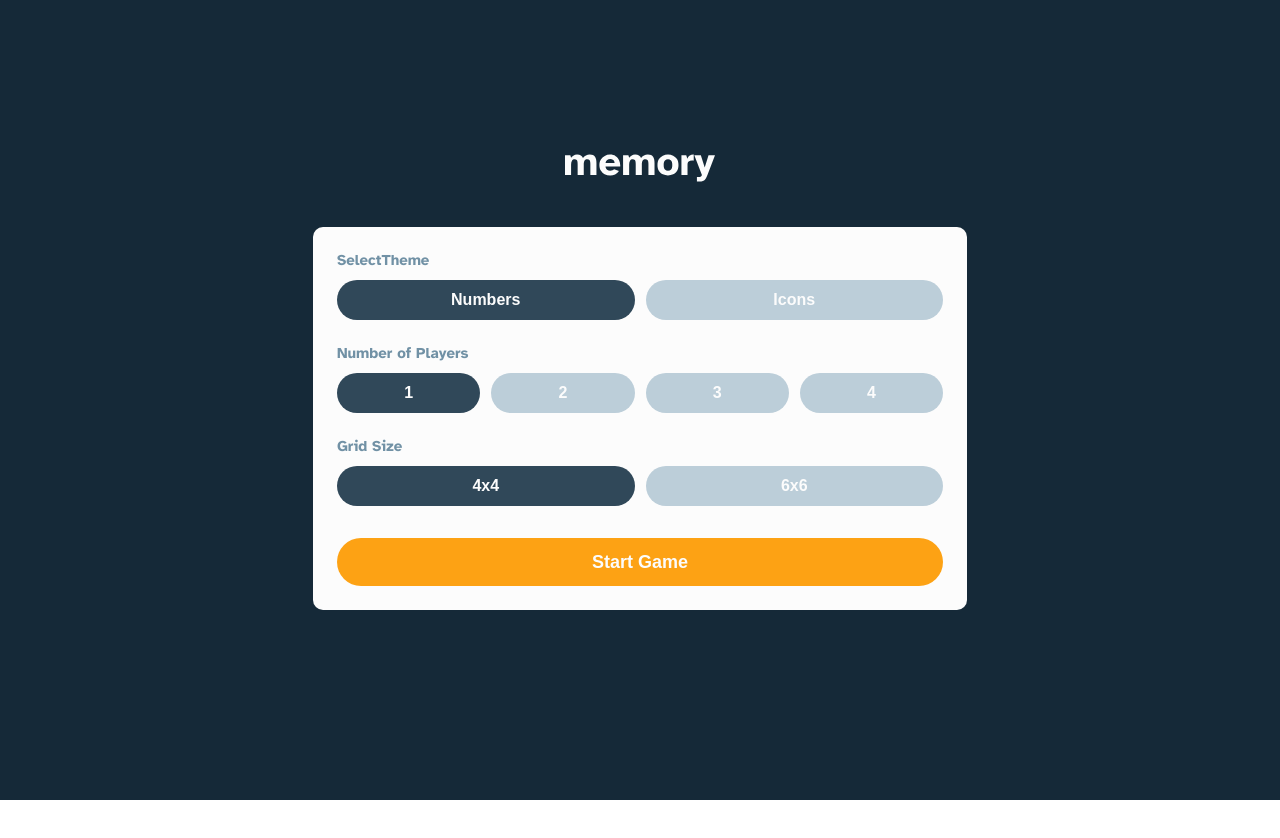
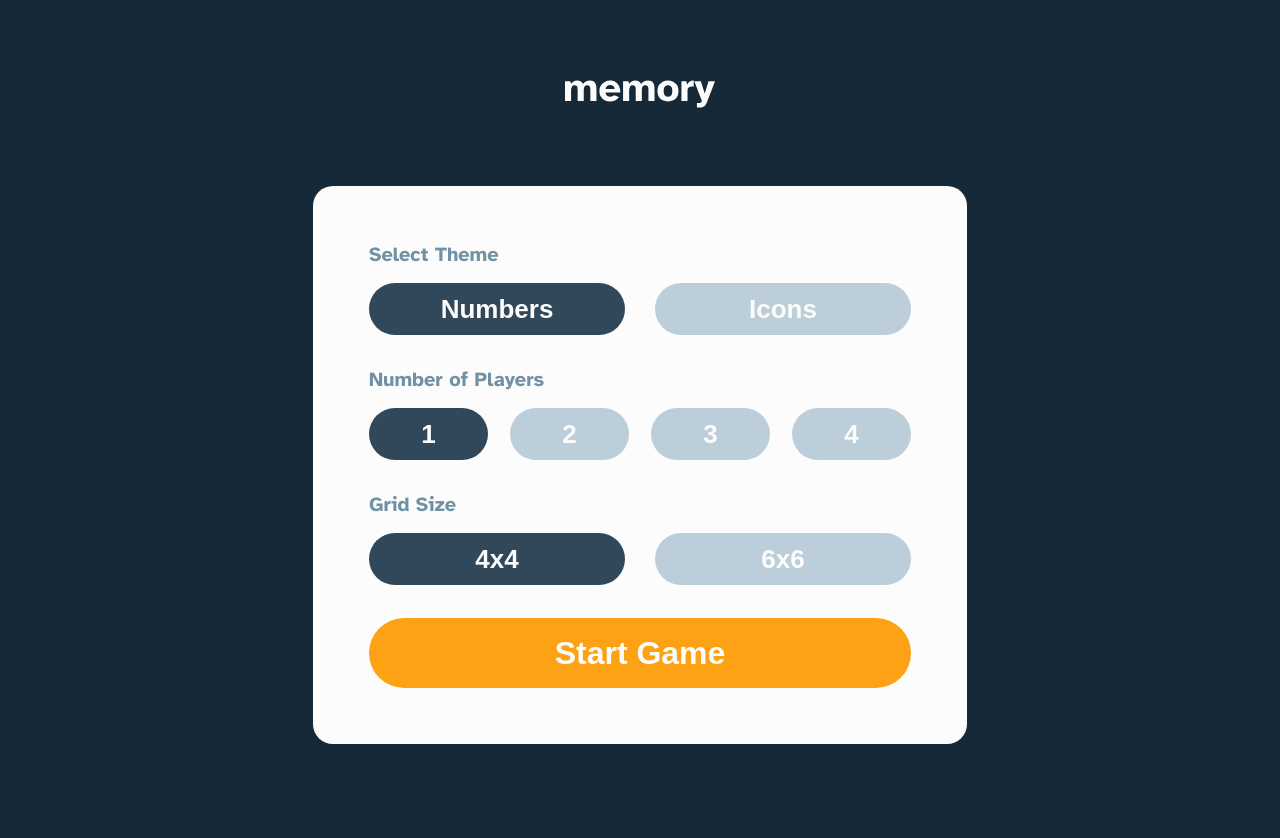
Before and after one commit to ionStici/memory-game-fem, a React (Vite) app: page / in a window 1280 px wide. Shown: the top 838 px of the page. Before the commit the page ends 800 px from the top, so only its background shows below. Built offline with nearby package versions, Linux system fonts and the light colour scheme.

Commit message:
Finish StartGame Component

```diff
--- a/src/App.jsx
+++ b/src/App.jsx
@@ -1,9 +1,13 @@
 import StartGame from "./components/StartGame";
+import { useState } from "react";
 
 function App() {
+  const [gameSettings, setGameSettings] = useState(null);
+  console.log(gameSettings);
+
   return (
     <main>
-      <StartGame />
+      {!gameSettings && <StartGame setGameSettings={setGameSettings} />}
     </main>
   );
 }
--- a/src/components/StartGame.jsx
+++ b/src/components/StartGame.jsx
@@ -1,34 +1,70 @@
 import styles from "./../styles/StartGame.module.scss";
 import { logoWhite } from "../data/logo";
+import { useEffect } from "react";
 
-function StartGame() {
+function StartGame({ setGameSettings }) {
+  function handleActiveStates({ target }) {
+    if (target.nodeName !== "BUTTON") return;
+    const btns = [...target.closest("div").querySelectorAll("button")];
+    btns.forEach((btn) => btn.classList.remove(styles.active));
+    target.classList.add(styles.active);
+  }
+
+  function handleStartGame({ target }) {
+    const divs = [
+      ...target.closest(`.${styles.section}`).querySelectorAll("div"),
+    ];
+
+    const theme = [...divs[0].querySelectorAll("button")].find((btn) =>
+      btn.classList.contains(styles.active)
+    ).textContent;
+
+    const numberOfPlayers = [...divs[1].querySelectorAll("button")].find(
+      (btn) => btn.classList.contains(styles.active)
+    ).textContent;
+
+    const gridSize = [...divs[2].querySelectorAll("button")].find((btn) =>
+      btn.classList.contains(styles.active)
+    ).textContent[0];
+
+    setGameSettings({ theme, numberOfPlayers, gridSize });
+  }
+
+  useEffect(() => {
+    document.body.style.setProperty("background-color", "#152938");
+    return () => document.body.style.setProperty("background-color", "#FCFCFC");
+  }, []);
+
   return (
     <div className={styles.layout}>
       <div className={styles.wrapper}>
         {logoWhite}
 
         <section className={styles.section}>
-          <p>SelectTheme</p>
-          <div>
+          <p>Select Theme</p>
+          <div onClick={handleActiveStates}>
             <button className={styles.active}>Numbers</button>
             <button>Icons</button>
           </div>
 
           <p>Number of Players</p>
-          <div>
-            <button className={styles.active}>1</button>
-            <button>2</button>
-            <button>3</button>
-            <button>4</button>
+          <div onClick={handleActiveStates} className={styles.nums}>
+            {Array.from({ length: 4 }, () => null).map((_, i) => (
+              <button key={i} className={i === 0 ? styles.active : ""}>
+                {i + 1}
+              </button>
+            ))}
           </div>
 
           <p>Grid Size</p>
-          <div>
+          <div onClick={handleActiveStates}>
             <button className={styles.active}>4x4</button>
             <button>6x6</button>
           </div>
 
-          <button className={styles.btn_start}>Start Game</button>
+          <button onClick={handleStartGame} className={styles.btn_start}>
+            Start Game
+          </button>
         </section>
       </div>
     </div>
--- a/src/styles/StartGame.module.scss
+++ b/src/styles/StartGame.module.scss
@@ -14,13 +14,22 @@
 
 .wrapper {
   width: 100%;
-  max-width: 702px;
+  max-width: 548px;
   padding: 0 24px;
+
+  @media only screen and (min-width: 768px) {
+    max-width: 766px;
+    padding: 0 56px;
+  }
 
   svg {
     display: block;
     margin: 0 auto;
     margin-bottom: 45px;
+
+    @media only screen and (min-width: 768px) {
+      margin-bottom: 78px;
+    }
   }
 }
 
@@ -29,12 +38,28 @@
   border-radius: 10px;
   padding: 24px;
 
+  @media only screen and (min-width: 768px) {
+    border-radius: 20px;
+    padding: 56px;
+  }
+
   p {
     color: #7191a5;
     font-size: 15px;
     font-weight: 700;
 
     margin-bottom: 11px;
+
+    @media only screen and (min-width: 768px) {
+      font-size: 20px;
+      margin-bottom: 16px;
+    }
+  }
+
+  .nums {
+    @media only screen and (min-width: 768px) {
+      column-gap: 22px;
+    }
   }
 
   div {
@@ -43,6 +68,11 @@
     column-gap: 11px;
 
     margin-bottom: 24px;
+
+    @media only screen and (min-width: 768px) {
+      column-gap: 30px;
+      margin-bottom: 32px;
+    }
 
     button {
       width: 100%;
@@ -61,6 +91,11 @@
 
       &:hover {
         background-color: #6395b8;
+      }
+
+      @media only screen and (min-width: 768px) {
+        font-size: 26px;
+        height: 52px;
       }
     }
   }
@@ -94,5 +129,12 @@
     &:hover {
       background-color: #ffb84a;
     }
+
+    @media only screen and (min-width: 768px) {
+      font-size: 32px;
+      height: 70px;
+      border-radius: 35px;
+      margin-top: 33px;
+    }
   }
 }
```
